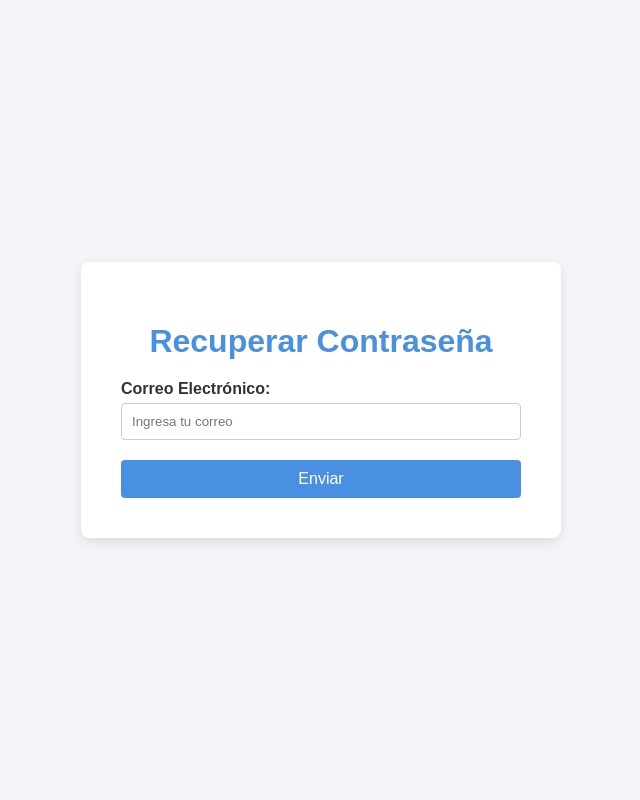
After one commit to Morikunmev/ProyectoTaller153, a Django app: page /correo_recuperacion/ in a window 1280 px wide. The commit adds this page. Shown: the whole page, without its empty margins (319-959 px from the left). Run offline with Django 5.2, Linux system fonts and the light colour scheme; some libraries are stand-ins or nearby versions.

Commit message:
envio de correo

```diff
--- /dev/null
+++ b/credentials.json
@@ -0,0 +1 @@
+{"web":{"client_id":"327301765188-ovnetipf8do6kq7dlo6as4dav368pton.apps.googleusercontent.com","project_id":"cellular-unity-439820-r0","auth_uri":"https://accounts.google.com/o/oauth2/auth","token_uri":"https://oauth2.googleapis.com/token","auth_provider_x509_cert_url":"https://www.googleapis.com/oauth2/v1/certs","client_secret":"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","redirect_uris":["http://localhost:8000/accounts/google/login/callback/","http://127.0.0.1/accounts/google/login/callback/","https://proyectotaller153-production.up.railway.app/accounts/google/login/callback/","http://127.0.0.1:8000/social-auth/complete/google-oauth2/","http://localhost:8000/social-auth/complete/google-oauth2/"],"javascript_origins":["http://127.0.0.1:8000","https://proyectotaller153-production.up.railway.app","http://localhost:8000"]}}
--- /dev/null
+++ b/login/forms.py
@@ -0,0 +1,5 @@
+# forms.py
+from django import forms
+
+class FormularioRecuperar(forms.Form):
+    email = forms.CharField(label="Email", required=True)
--- /dev/null
+++ b/login/templates/correo_recuperacion.html
@@ -0,0 +1,106 @@
+<!DOCTYPE html>
+<html lang="es">
+<head>
+    <meta charset="UTF-8">
+    <meta name="viewport" content="width=device-width, initial-scale=1.0">
+    <title>Recuperar Contraseña</title>
+    <style>
+        body {
+            font-family: Arial, sans-serif;
+            background-color: #f4f4f9;
+            color: #333;
+            margin: 0;
+            padding: 0;
+            display: flex;
+            justify-content: center;
+            align-items: center;
+            height: 100vh;
+        }
+
+        .container {
+            background-color: #fff;
+            border-radius: 8px;
+            box-shadow: 0 4px 12px rgba(0, 0, 0, 0.1);
+            padding: 40px;
+            max-width: 400px;
+            width: 100%;
+        }
+
+        h1 {
+            color: #4A90E2;
+            text-align: center;
+            margin-bottom: 20px;
+        }
+
+        p {
+            text-align: center;
+            font-size: 14px;
+        }
+
+        form {
+            display: flex;
+            flex-direction: column;
+        }
+
+        label {
+            font-weight: bold;
+            margin-bottom: 5px;
+        }
+
+        input[type="email"] {
+            padding: 10px;
+            margin-bottom: 20px;
+            border: 1px solid #ccc;
+            border-radius: 4px;
+            width: 100%;
+            box-sizing: border-box;
+        }
+
+        button {
+            background-color: #4A90E2;
+            color: white;
+            padding: 10px;
+            border: none;
+            border-radius: 4px;
+            cursor: pointer;
+            font-size: 16px;
+        }
+
+        button:hover {
+            background-color: #357ABD;
+        }
+
+        .message {
+            color: green;
+            font-weight: bold;
+            text-align: center;
+            margin-bottom: 20px;
+        }
+
+        .error-message {
+            color: red;
+            text-align: center;
+            margin-bottom: 20px;
+        }
+    </style>
+</head>
+<body>
+
+    <div class="container">
+        <h1>Recuperar Contraseña</h1>
+
+        {% if message %}
+            <p class="message">{{ message }}</p>
+        {% endif %}
+
+        <form method="post">
+            {% csrf_token %}
+            <label for="email">Correo Electrónico:</label>
+            <input type="email" id="email" name="email" placeholder="Ingresa tu correo" required>
+
+            <button type="submit">Enviar</button>
+        </form>
+    </div>
+
+</body>
+</html>
--- a/login/urls.py
+++ b/login/urls.py
@@ -2,4 +2,7 @@ from django.urls import path
 from login import views
 urlpatterns = [
     path('',views.login,name="login"),
+    path('correo_recuperacion/', views.recuperar_contraseña, name='correo_recuperacion'),
+
+
 ]
--- a/login/views.py
+++ b/login/views.py
@@ -1,5 +1,26 @@
-from django.shortcuts import render
+from django.shortcuts import render, redirect
+from .forms import FormularioRecuperar
+from django.core.mail import send_mail
 
-# Create your views here.
 def login(request):
     return render(request, 'login.html')
+
+def recuperar_contraseña(request):
+    if request.method == 'POST':
+        form = FormularioRecuperar(request.POST)
+        if form.is_valid():
+            email = form.cleaned_data['email']
+            # Lógica para enviar el correo electrónico
+            send_mail(
+                'Recuperación de Contraseña',
+                'Instrucciones para restablecer tu contraseña.',
+                'ricky201325@gmail.com',  # Cambia esto por tu correo
+                [email],
+                fail_silently=False,
+            )
+            message = f'Correo enviado a {email} con instrucciones para recuperar la contraseña.'
+            return render(request, 'correo_recuperacion.html', {'form': form, 'message': message})
+    else:
+        form = FormularioRecuperar()
+
+    return render(request, 'correo_recuperacion.html', {'form': form})
```
Also changed, not shown: login/templates/login.html (+18 -15 lines), proyecto_taller153/settings.py (+9 -0 lines), 1 other file.
